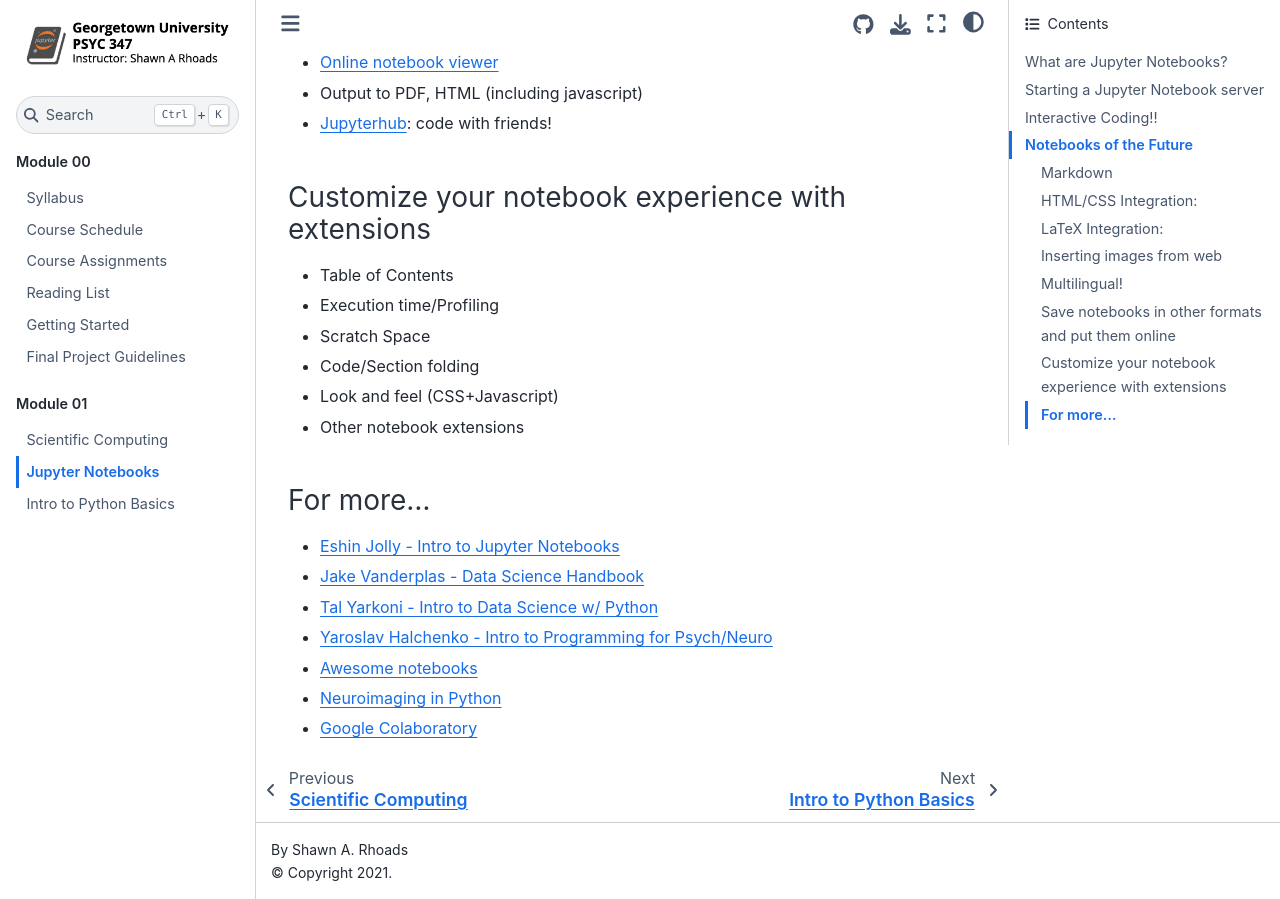
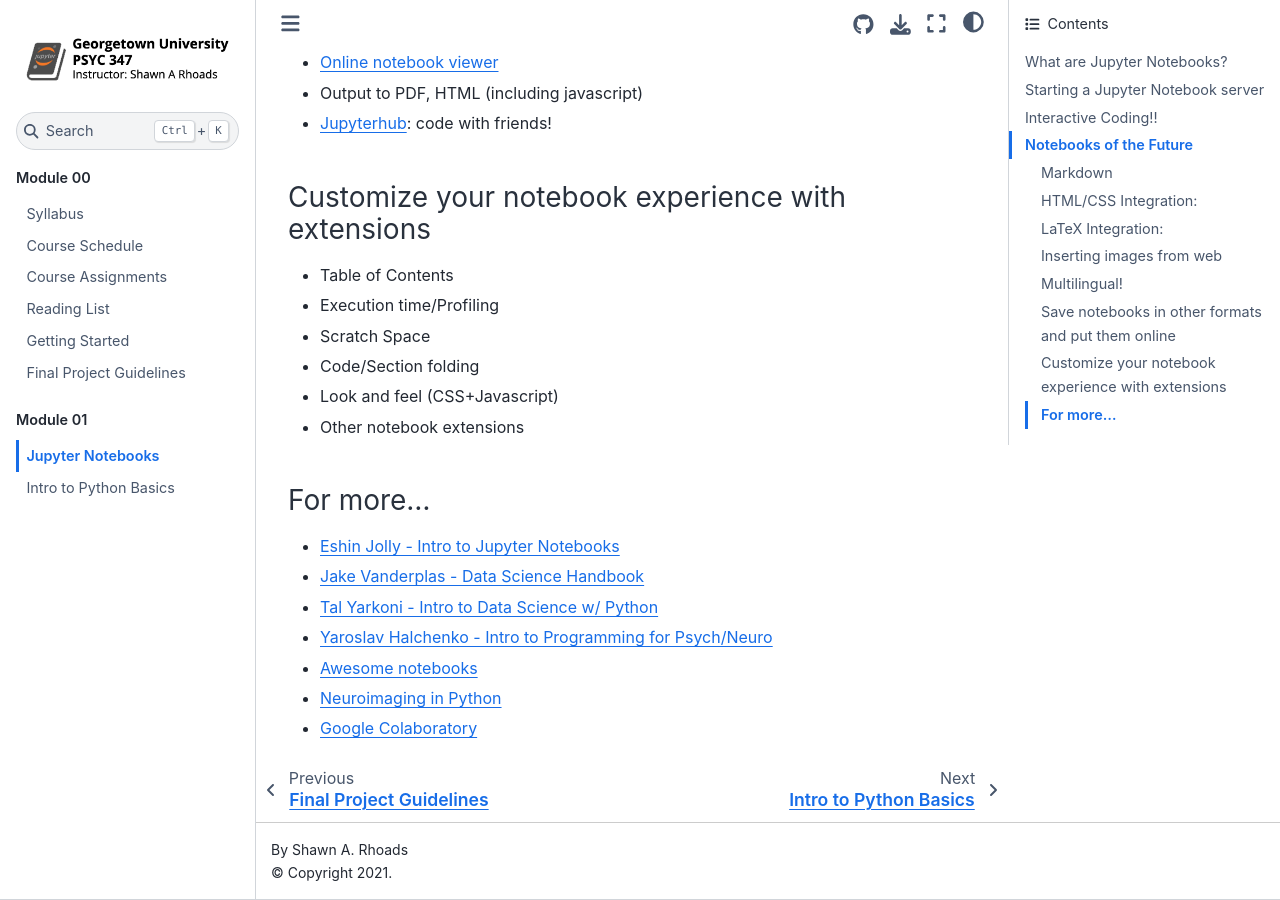
Before and after one commit to shawnrhoads/gu-psyc-347, a Jupyter Book: the page built from docs/module-01-00_Jupyter-Notebooks.ipynb, in a window 1280 px wide and 900 px high, scrolled down 5642 px. Built offline with Jupyter Book 1.0.4 settings and Sphinx 7.4.7 and the Sphinx Book theme 1.1.4, drawn with Linux system fonts in a browser that asks for light colours.

Commit message:
updated module 01

```diff
--- a/docs/_toc.yml
+++ b/docs/_toc.yml
@@ -9,9 +9,8 @@
     - file: module-00-05_Final-Projects
 - part: Module 01
   chapters:
-    - file: module-01-00_Scientific-Computing
-    - file: module-01-01_Jupyter-Notebooks
-    - file: module-01-02_Intro-to-Python
+    - file: module-01-00_Jupyter-Notebooks
+    - file: module-01-01_Intro-to-Python
     # - file: module-01-03_Working-with-Data
 # - part: Module 02
 #   chapters:
--- a/docs/module-01-00_Scientific-Computing.md
+++ /dev/null
@@ -1 +0,0 @@
-# Scientific Computing
```
Also changed, not shown: docs/module-01-00_Jupyter-Notebooks.ipynb (renamed from docs/module-01-01_Jupyter-Notebooks.ipynb), docs/module-01-01_Intro-to-Python.ipynb (renamed from docs/module-01-02_Intro-to-Python.ipynb).
